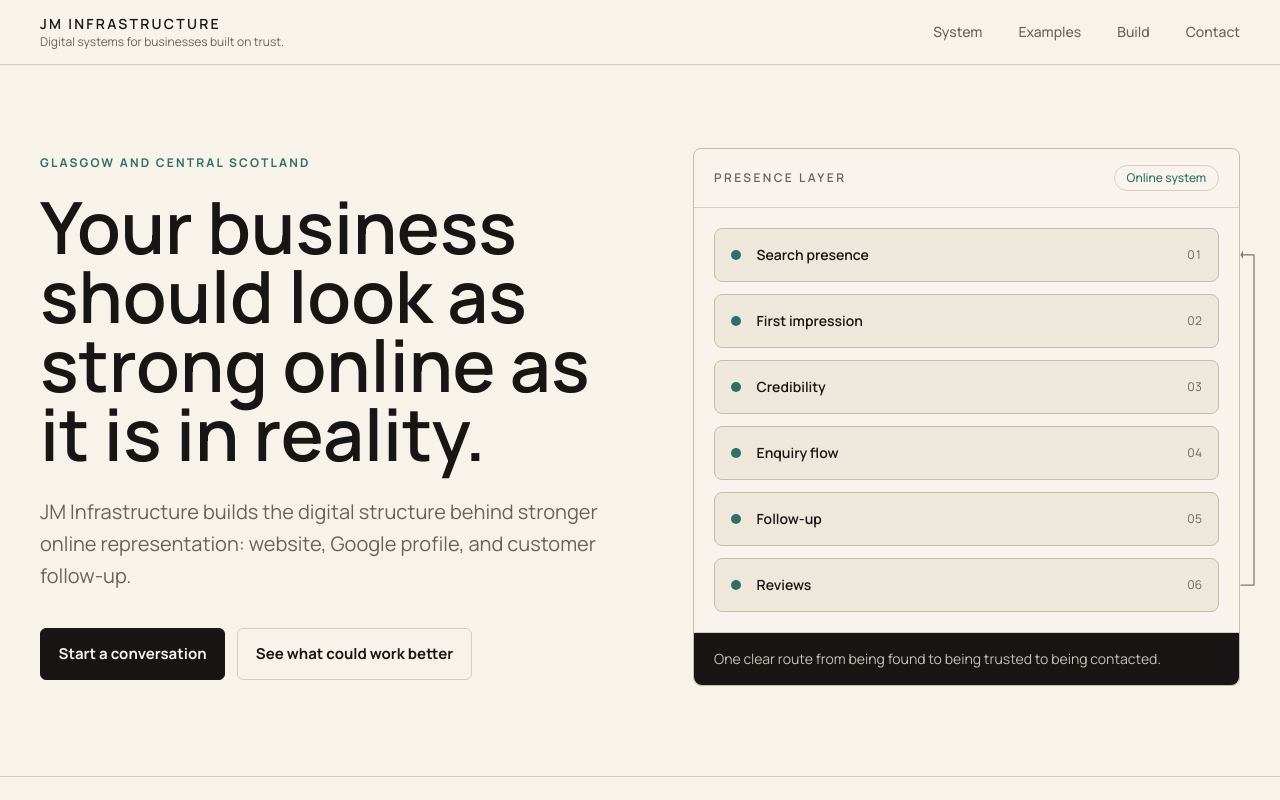
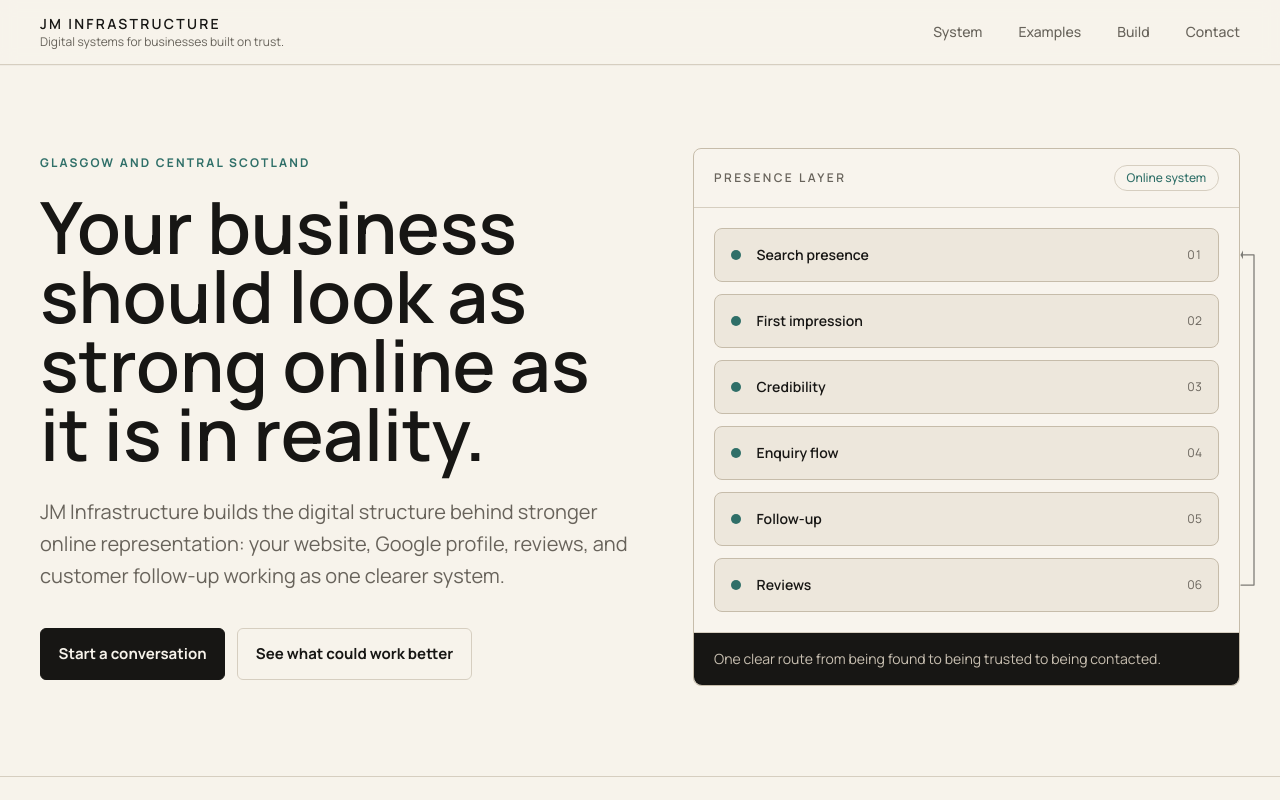
Before and after one commit to Joe002mx/JMINFRASTRUCTURE, a Next.js app: page / in a window 1280 px wide. Shown: the top 800 px of the page. Built offline with nearby package versions, Linux system fonts and the light colour scheme.

Commit message:
Hero copy

```diff
--- a/app/page.tsx
+++ b/app/page.tsx
@@ -116,8 +116,8 @@ function HeroSection() {
           </h1>
           <p className="mt-7 max-w-2xl text-lg leading-8 text-[color:var(--muted)] sm:text-xl">
             JM Infrastructure builds the digital structure behind stronger
-            online representation: website, Google profile, and customer
-            follow-up.
+            online representation: your website, Google profile, reviews, and
+            customer follow-up working as one clearer system.
           </p>
           <div className="mt-9 flex flex-col gap-3 sm:flex-row">
             <a className="button-primary" href="#contact">
```
